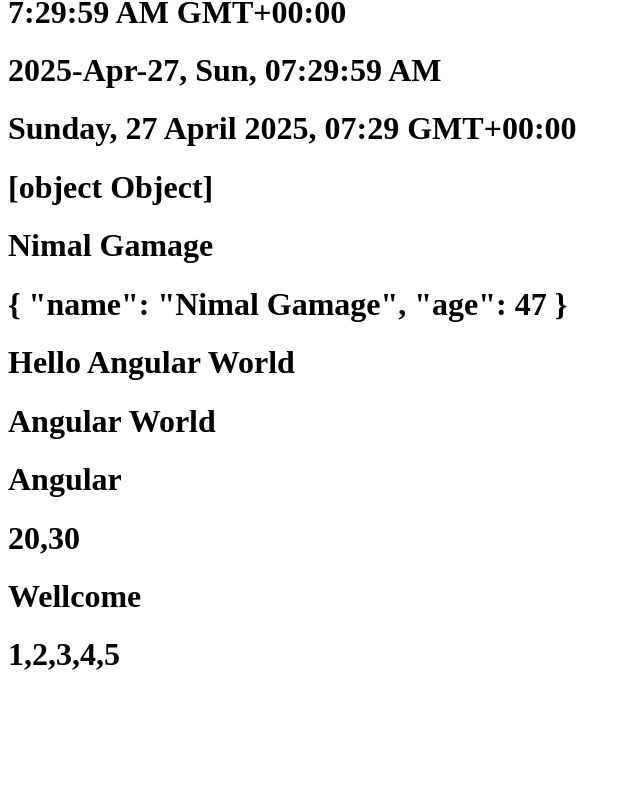
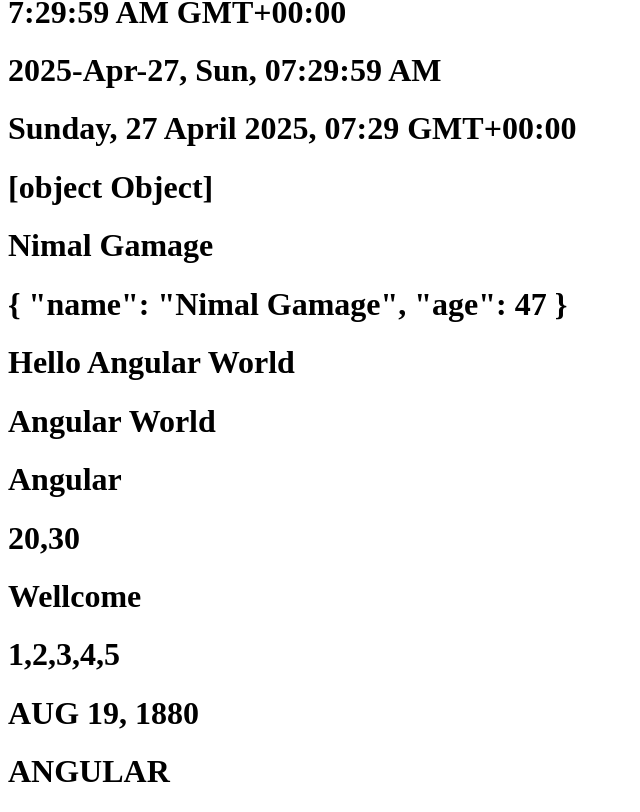
Before and after one commit to Pebhashi-Tharushika/angular-18-practice, an Angular app in the folder pipes/: page / in a window 1280 px wide. Shown: the part 852-1664 px from the top of the page, without its empty margins (0-640 px from the left). Before the commit the page ends 1547 px from the top, so only its background shows below. Built offline with nearby package versions, Linux system fonts and the light colour scheme.

Commit message:
Chaining Pipe

```diff
--- a/pipes/src/app/app.component.html
+++ b/pipes/src/app/app.component.html
@@ -90,3 +90,13 @@
 <h1>{{ '' | slice:0:2 }}</h1> <!-- "" -->
 
 <h1>{{ [] | slice:0:2 }}</h1> <!-- [] -->
+
+
+
+
+
+<!-- ========================= Chaining Pipe ========================== -->
+
+<h1>{{startDate | date | uppercase}}</h1> <!-- AUG 19, 1880 -->
+
+<h1>{{'Hello Angular World' | slice:6:13 | uppercase}}</h1>  <!-- ANGULAR -->
--- a/pipes/src/app/app.component.ts
+++ b/pipes/src/app/app.component.ts
@@ -26,6 +26,8 @@ export class AppComponent {
 
   arr: number[] = [10, 20, 30, 40, 50];
 
+  startDate: Date = new Date(1880, 7, 19);
+
 }
 
 interface User {
```
